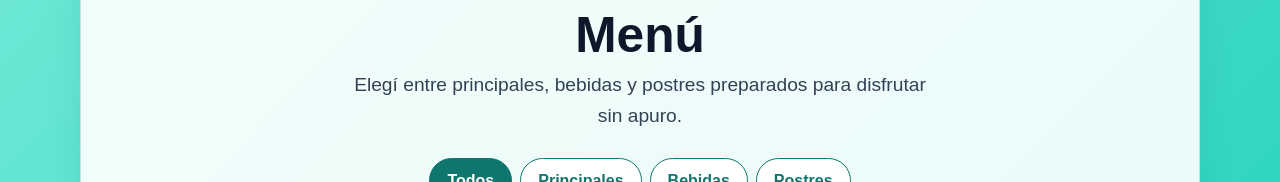
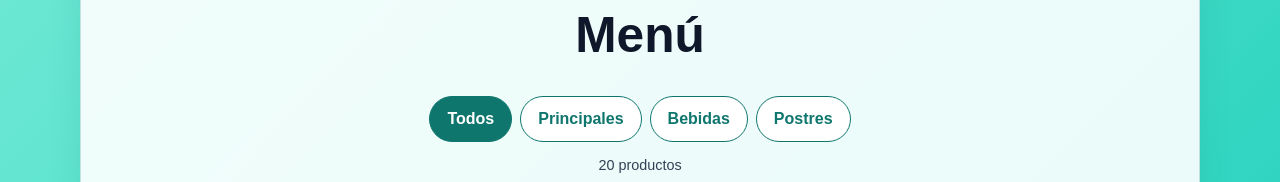
Before and after one commit to lu-developer476/La-Buena-Mesa, a React (Vite) app: page / in a window 1280 px wide. Shown: the part 480-662 px from the top of the page. Built offline with nearby package versions, Linux system fonts and the light colour scheme.

Commit message:
Remove generic menu introduction sentence

```diff
--- a/src/App.tsx
+++ b/src/App.tsx
@@ -74,7 +74,6 @@ export default function App() {
               <span className="eyebrow">Nuestra carta</span>
               <h2>Menú</h2>
               <p>
-                Elegí entre principales, bebidas y postres preparados para disfrutar sin apuro.
               </p>
             </div>
             <Menu />
```
